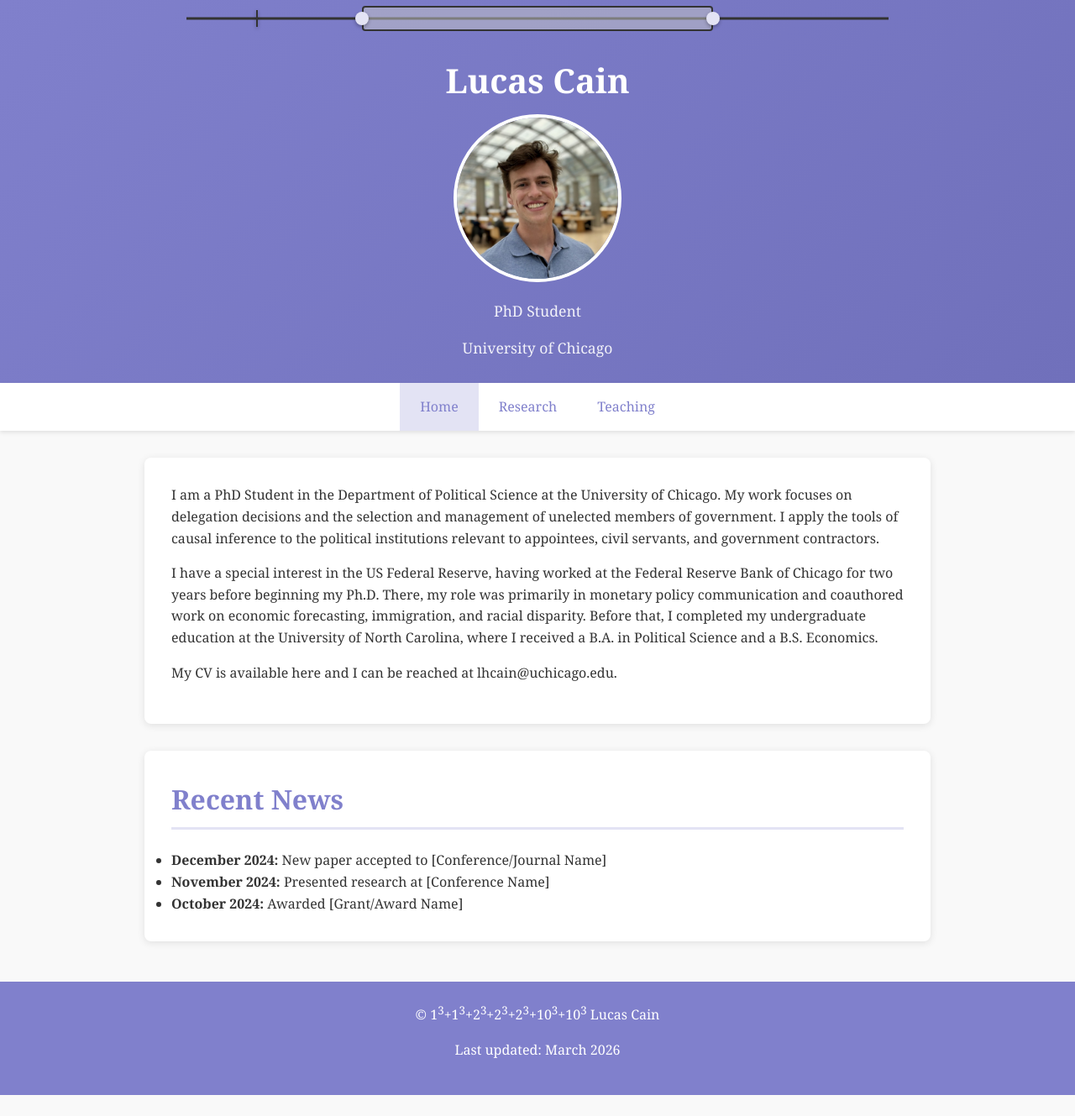
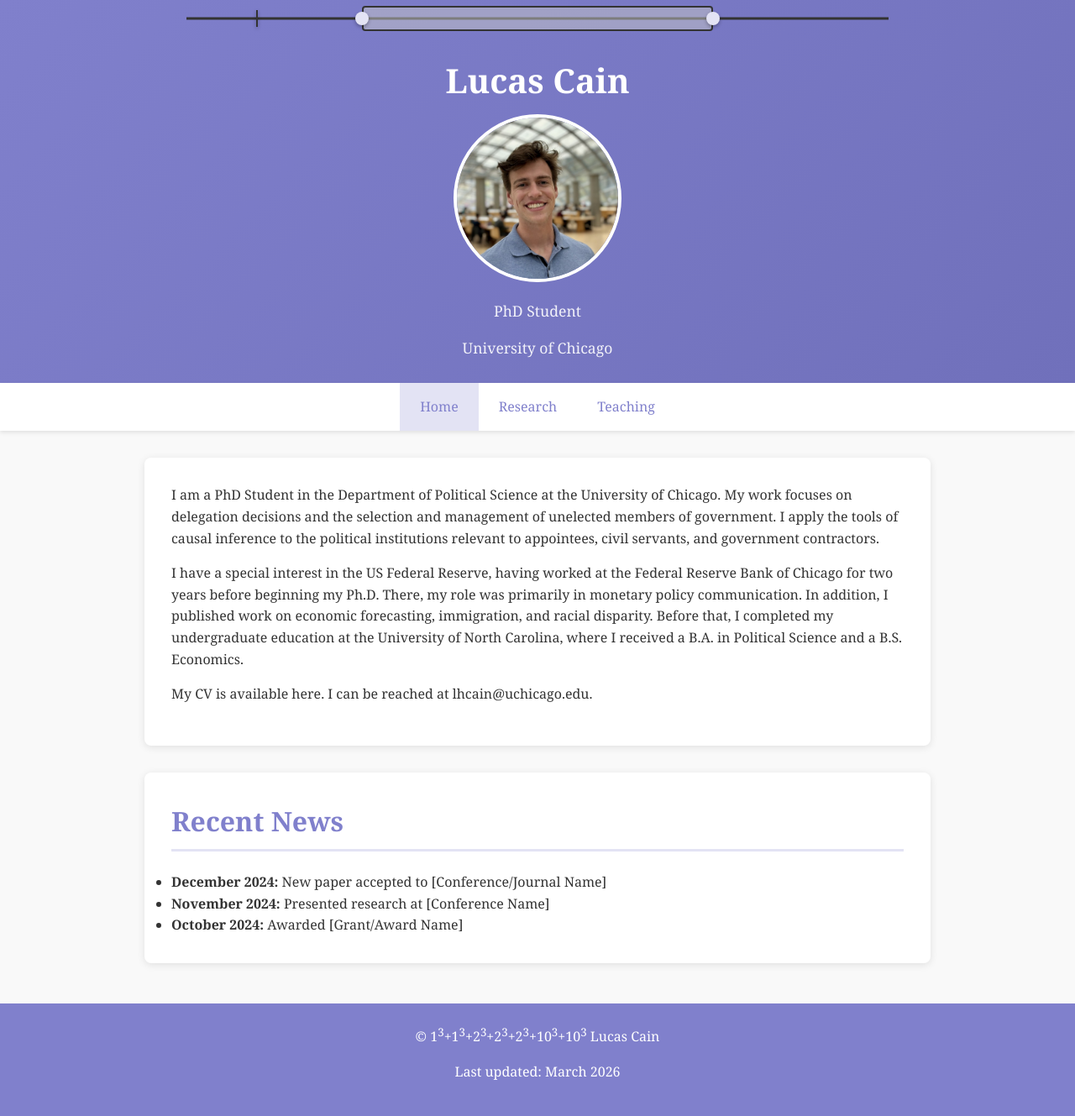
Before and after one commit to L-Cain/L-Cain.github.io, a Jekyll site: the page built from index.md, in a window 1280 px wide. Shown: the whole page at 84% size. Built offline with Jekyll 4.4.1, drawn with Linux system fonts in a browser that asks for light colours; before the commit the page ends 1304 px from its top, so only the background shows below that.

Commit message:
Update index.md

```diff
--- a/index.md
+++ b/index.md
@@ -6,9 +6,9 @@ title: Home
 <section>
   <p>I am a PhD Student in the Department of Political Science at the University of Chicago. My work focuses on delegation decisions and the selection and management of unelected members of government. I apply the tools of causal inference to the political institutions relevant to appointees, civil servants, and government contractors. </p>
 
-  <p>I have a special interest in the US Federal Reserve, having worked at the Federal Reserve Bank of Chicago for two years before beginning my Ph.D. There, my role was primarily in monetary policy communication and coauthored work on economic forecasting, immigration, and racial disparity. Before that, I completed my undergraduate education at the University of North Carolina, where I received a B.A. in Political Science and a B.S. Economics.</p>
+  <p>I have a special interest in the US Federal Reserve, having worked at the Federal Reserve Bank of Chicago for two years before beginning my Ph.D. There, my role was primarily in monetary policy communication. In addition, I published work on economic forecasting, immigration, and racial disparity. Before that, I completed my undergraduate education at the University of North Carolina, where I received a B.A. in Political Science and a B.S. Economics.</p>
 
-  <p>My CV is available here and I can be reached at lhcain@uchicago.edu.</p>
+  <p>My CV is available here. I can be reached at lhcain@uchicago.edu.</p>
 </section>
 
 <section>
```
